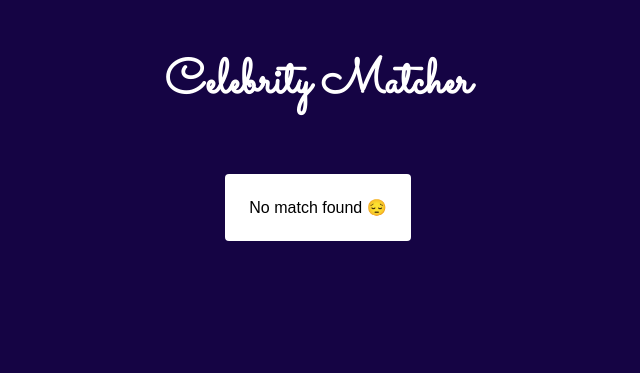
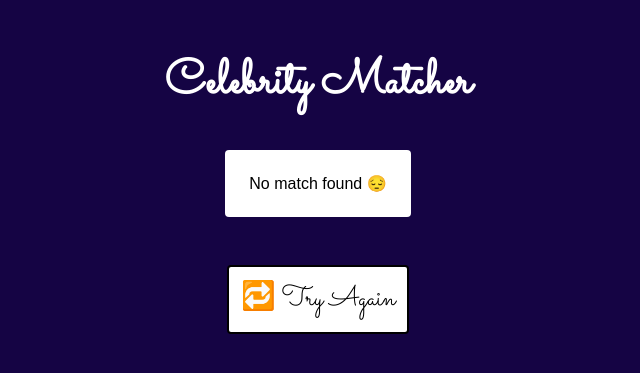
Before and after one commit to OssamaSijbesma/infosupport-ai-celeb-demo, a Flask app: template src/templates/result.html in a window 1280 px wide. Shown: the top 373 px of the page, without its empty margins (322-962 px from the left). Run offline with Flask 2, Linux system fonts and the light colour scheme; the template is opened without the code that fills it, so the values that code supplies are empty; some web fonts are replaced.

Commit message:
feature: Added qwant images and a button

```diff
--- a/src/app.py
+++ b/src/app.py
@@ -4,7 +4,7 @@ from flask import Flask, render_template, Response, g, request
 import numpy as np
 from camera import VideoCamera
 from predict import predict_from_img
-from google_images import get_celebrity_image_url
+from qwant_images import get_celebrity_image_url
 import base64
 
 app = Flask(__name__)
--- a/src/predict.py
+++ b/src/predict.py
@@ -79,4 +79,4 @@ def predict_from_img(img, face_detector=None, model=None):
 
 # URL = "https://upload.wikimedia.org/wikipedia/commons/thumb/8/8d/Channing_Tatum_by_Gage_Skidmore_3.jpg/330px-Channing_Tatum_by_Gage_Skidmore_3.jpg"
 detector = MTCNN()
-model = VGGFace(model='resnet50')
+model = VGGFace(model='senet50')
--- a/src/static/styles/styles.css
+++ b/src/static/styles/styles.css
@@ -24,7 +24,7 @@ h2 {
 h1 {
 	color: #fff;
 	font-size: 48px;
-	margin-bottom: 48px;
+	margin-bottom: 24px;
 }
 
 h2 {
@@ -68,6 +68,18 @@ a {
 	background-color: #fff;
 	border-radius: 4px;
 }
+.repeat-button {
+	background-color: #ffffff;
+	font-family: 'Sacramento', cursive;
+	font-size: 28px;
+	padding: 12px;
+	border: 2px solid #000;
+	border-radius: 4px;
+	margin-top: 24px;
+}
+.repeat-button:hover {
+	background-color: rgb(225, 239, 252);
+}
 
 .result-wrapper {
 	display: flex;
@@ -99,6 +111,7 @@ a {
 	justify-content: center;
 	flex-direction: row;
 	gap: 62px;
+	margin-top: 24px;
 }
 
 .message {
--- a/src/templates/result.html
+++ b/src/templates/result.html
@@ -24,6 +24,7 @@
         <p class="message">No match found <span role="img" aria-label="sad">😔</span></p>
       {% endif %}
     </div>
+    <a class="repeat-button" href="/"><span role="img" aria-label="picture">🔁</span> Try Again</a>
   </section>
 </body>
 
```
Also changed, not shown: src/qwant_images.py (added, +23 -0 lines).
